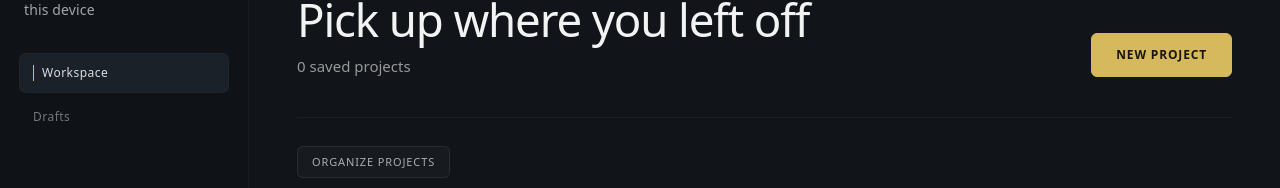
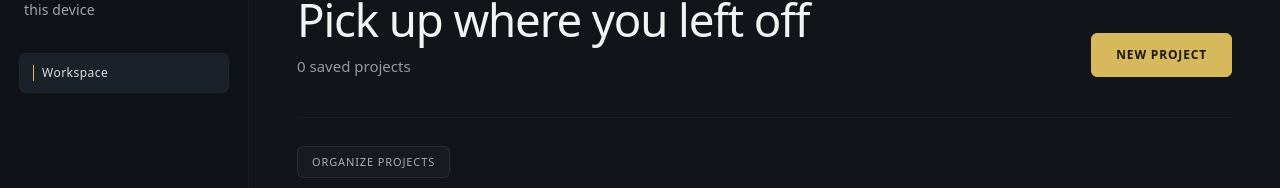
Before and after one commit to ClayTheMisfit/rhyme-lines, a Next.js app: page / in a window 1280 px wide. Shown: the part 135-323 px from the top of the page. Built offline with nearby package versions, Linux system fonts and the light colour scheme.

Commit message:
Remove dashboard Draft button and related wiring

```diff
--- a/src/components/dashboard/dashboard-shell.tsx
+++ b/src/components/dashboard/dashboard-shell.tsx
@@ -162,7 +162,7 @@ export function DashboardShell() {
         onSearchChange={setSearch}
       />
       <div className="grid min-h-[calc(100vh-56px)] grid-cols-1 lg:grid-cols-[248px_minmax(0,1fr)]">
-        <DashboardSidebar onSelectDrafts={() => setView('projects')} />
+        <DashboardSidebar />
 
         <main className="flex min-w-0 flex-col border-l border-white/[0.035] bg-[#111418] px-6 py-9 sm:px-10 sm:py-11 lg:px-12">
           <DashboardHero
--- a/src/components/dashboard/dashboard-sidebar.tsx
+++ b/src/components/dashboard/dashboard-sidebar.tsx
@@ -1,8 +1,4 @@
-type DashboardSidebarProps = {
-  onSelectDrafts: () => void
-}
-
-export function DashboardSidebar({ onSelectDrafts }: DashboardSidebarProps) {
+export function DashboardSidebar() {
   return (
     <aside className="flex min-h-full flex-col bg-[#0f1318] px-5 py-7">
       <div className="px-1">
@@ -17,13 +13,6 @@ export function DashboardSidebar({ onSelectDrafts }: DashboardSidebarProps) {
             Workspace
           </span>
         </div>
-        <button
-          type="button"
-          onClick={onSelectDrafts}
-          className="flex w-full items-center justify-between rounded-md border border-transparent px-3 py-2.5 text-left text-xs tracking-[0.04em] text-white/42 transition-[background-color,color,border-color,box-shadow] duration-150 hover:border-white/[0.12] hover:bg-white/[0.04] hover:text-white/72 focus-visible:outline-none focus-visible:ring-2 focus-visible:ring-[#d6b85d]/65 focus-visible:ring-offset-2 focus-visible:ring-offset-[#0f1318] motion-reduce:transition-none"
-        >
-          Drafts
-        </button>
       </nav>
     </aside>
   )
```
Also changed, not shown: 1 other file (tests, documents, lock files or other folders).
